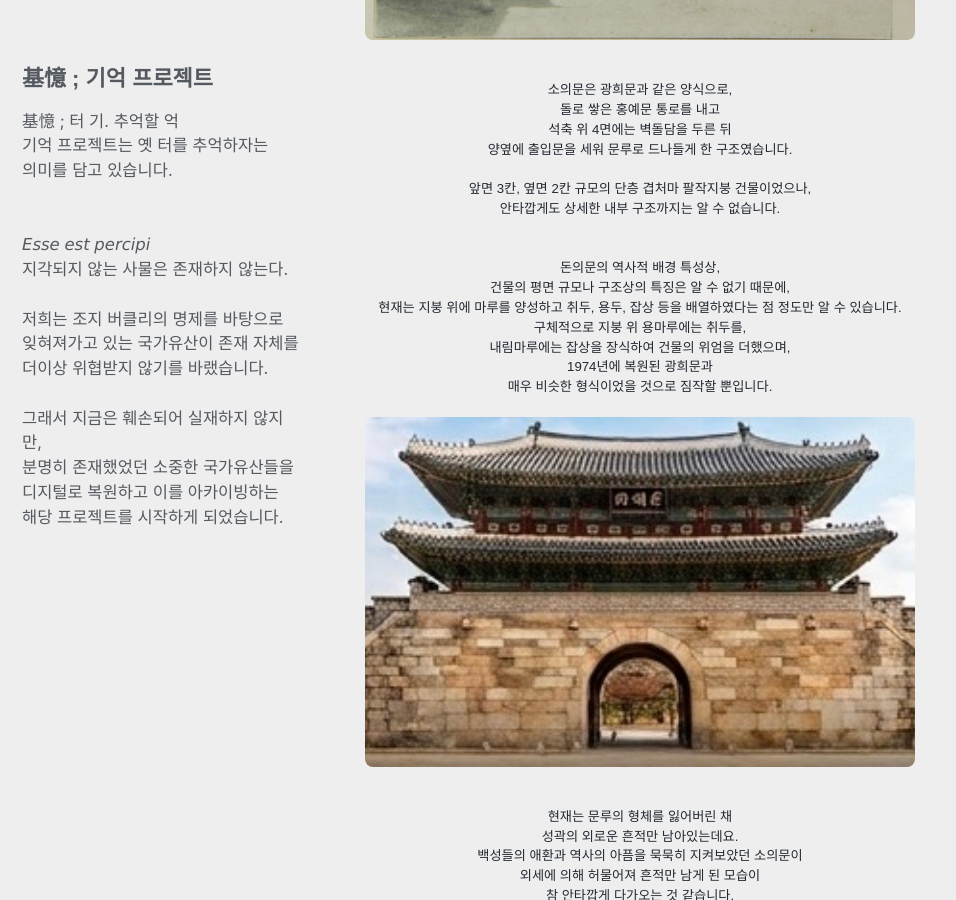
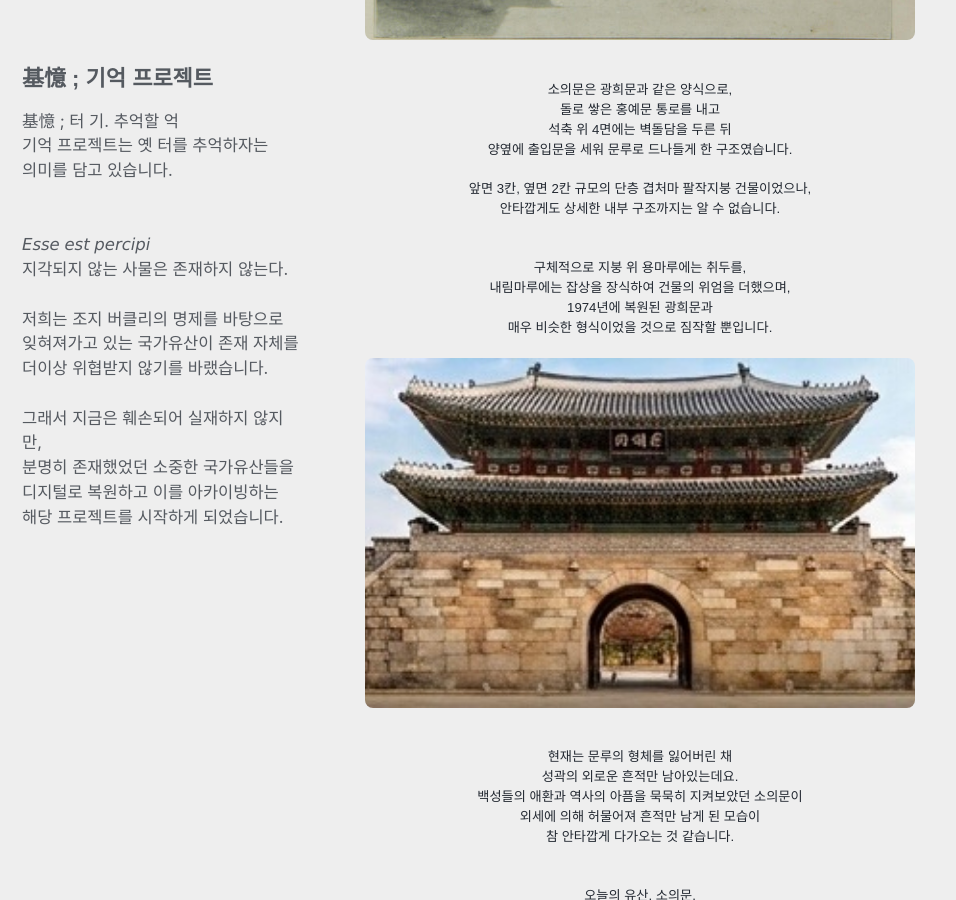
Before and after one commit to ArchiveCulturalHeritage/ArchiveCulturalHeritage.github.io, a Jekyll site: the page built from _posts/2026-04-30-소의문.md, in a window 1280 px wide and 900 px high, scrolled down 1237 px. Shown: the whole window, without its empty margins (0-956 px from the left). Built offline with Jekyll 4.4.1, drawn with Linux system fonts in a browser that asks for light colours; cached includes are drawn as plain includes; some web fonts are replaced.

Commit message:
Update 2026-04-30-소의문.md

```diff
--- a/_posts/2026-04-30-소의문.md
+++ b/_posts/2026-04-30-소의문.md
@@ -48,8 +48,6 @@ date: 2026-04-30
 앞면 3칸, 옆면 2칸 규모의 단층 겹처마 팔작지붕 건물이었으나, <br> 안타깝게도 상세한 내부 구조까지는 알 수 없습니다.
 <br>
 <br>
-<br>
-돈의문의 역사적 배경 특성상, <br> 건물의 평면 규모나 구조상의 특징은 알 수 없기 때문에, <br> 현재는 지붕 위에 마루를 양성하고 취두, 용두, 잡상 등을 배열하였다는 점 정도만 알 수 있습니다.
   <br> 구체적으로 지붕 위 용마루에는 취두를, <br> 내림마루에는 잡상을 장식하여 건물의 위엄을 더했으며, <br> 1974년에 복원된 광희문과 <br> 매우 비슷한 형식이었을 것으로 짐작할 뿐입니다.
 <br> </p>
 </div>
```
